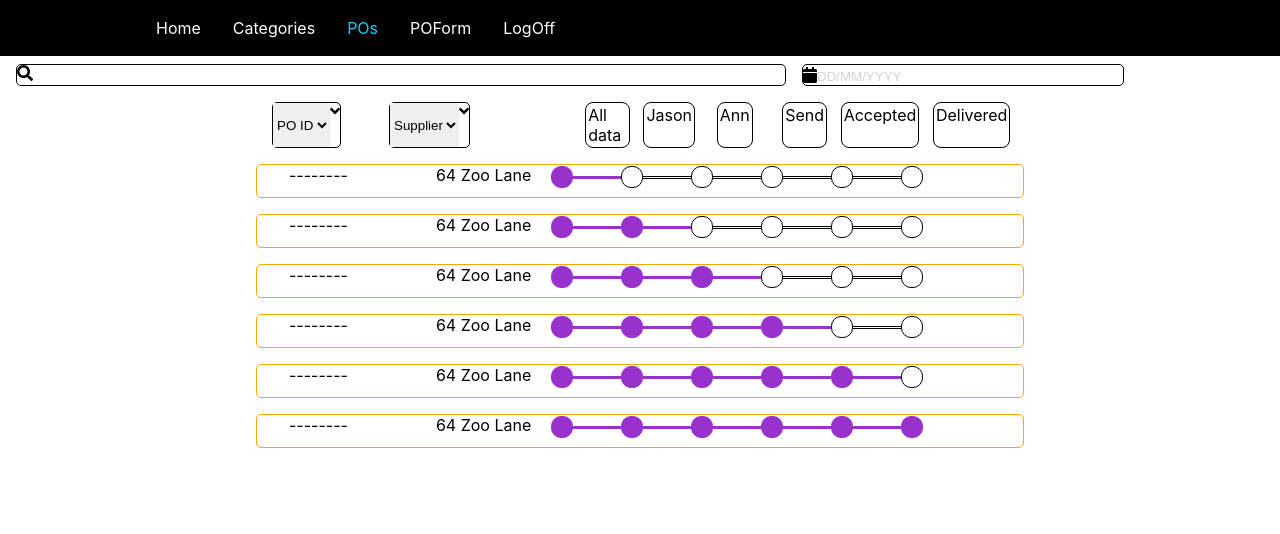
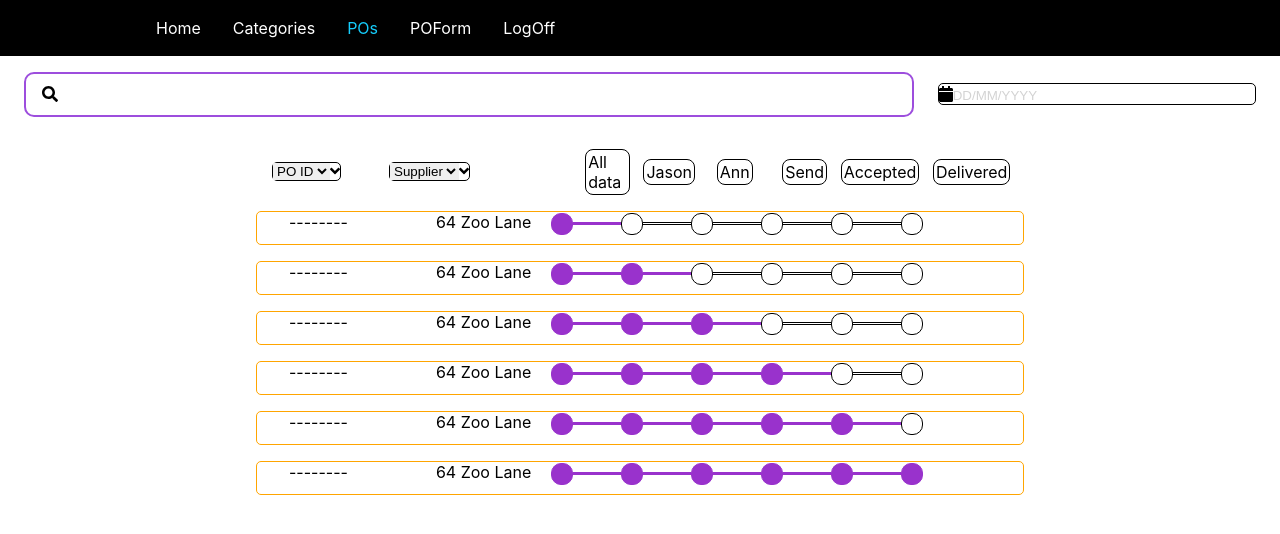
Before and after one commit to HachyCode/Group-Project-front-end, a React (Create React App) app: page /pos in a window 1280 px wide. Shown: the top 534 px of the page. Built offline with nearby package versions, Linux system fonts and the light colour scheme.

Commit message:
Search Bar CSS

```diff
--- /dev/null
+++ b/src/Components/PageCSS/CategoriesCSS.js
@@ -0,0 +1,14 @@
+import styled from 'styled-components';
+import SearchBar from '../SearchBar/SearchBar';
+
+export const SearchBox = styled.div`
+    display: flex;
+    flex-direction: column;
+    justify-content: center;
+    align-items: center;
+`;
+
+export const StyledSearchBar = styled(SearchBar)`
+    margin: 1em 1.5em;
+    width: 90%;
+`;
--- a/src/Components/PageCSS/POsCSS.js
+++ b/src/Components/PageCSS/POsCSS.js
@@ -17,18 +17,19 @@ export const HalfEmSpacing = styled.div`
 export const SearchRow = styled.div`
     display: flex;
     flex-direction: row;
-    margin-top: 0.5em;
-    margin-bottom: 0.5em;
+    justify-content: center;
+    align-items: center;
+    margin: 1em 0;
 `;
 
 export const StyledSearchBar = styled(SearchBar)`
-    margin-left: 1em;
-    margin-right: 1em;
-    width: 60%;
+    margin: 0 1.5em;
+    width: 70%;
 `;
 
 export const StyledDateSearch = styled(DateSearch)`
     width: 25%;
+    margin: 0 1.5em 0 0;
 `;
 
 export const SpacedLabel = styled(Label)`
--- a/src/Components/SearchBar/SearchBar.js
+++ b/src/Components/SearchBar/SearchBar.js
@@ -1,5 +1,5 @@
 import React from 'react';
-import {MainBox, SearchBox} from './SearchBarCSS';
+import {MainBox, SearchBox, IconBox} from './SearchBarCSS';
 import { FontAwesomeIcon } from '@fortawesome/react-fontawesome';
 import {faSearch} from '@fortawesome/free-solid-svg-icons';
 
@@ -12,7 +12,9 @@ class SearchBar extends React.Component {
 	render = () => {
 		return (
 			<MainBox className={this.props.className}>
+				<IconBox>
 					<FontAwesomeIcon icon={faSearch}/>
+				</IconBox>
 				<SearchBox type="text"/>
 			</MainBox>
 		);
--- a/src/Components/SearchBar/SearchBarCSS.js
+++ b/src/Components/SearchBar/SearchBarCSS.js
@@ -1,15 +1,24 @@
 import styled from 'styled-components';
 
 export const MainBox = styled.div`
-    border: 1px solid black;
-    border-radius: 5px;
+    border: 2px solid #9D4EDD;
+    border-radius: 10px;
     display: flex;
     flex-direction: row;
+    justify-content: left;
+    align-items: center;
+    width: 80em;
 `;
 
 export const SearchBox = styled.input`
     border: none;
-    border-radius: 5px;
     outline: none;
-    width: 95%;
+    width: 90%;
+    font-size: 1.3rem;
+    margin: 0.2em 1em;
+    padding: 0.2em 0.5em;
 `;
+
+export const IconBox = styled.div`
+    margin: 0 0 0 1em;
+`;
--- a/src/Pages/Categories.js
+++ b/src/Pages/Categories.js
@@ -1,10 +1,13 @@
 import React from 'react';
+import {StyledSearchBar, SearchBox} from '../Components/PageCSS/CategoriesCSS';
 
 function Categories() {
 	return (
 		<div>
 			{/*Viktorija*/}
-            Categories
+			<SearchBox>
+				<StyledSearchBar/>
+			</SearchBox>
 		</div>
 	);
 }
```
Also changed, not shown: src/TextFiles/Colour  values.txt (added). Lines whose indentation alone changed are shown as unchanged.
